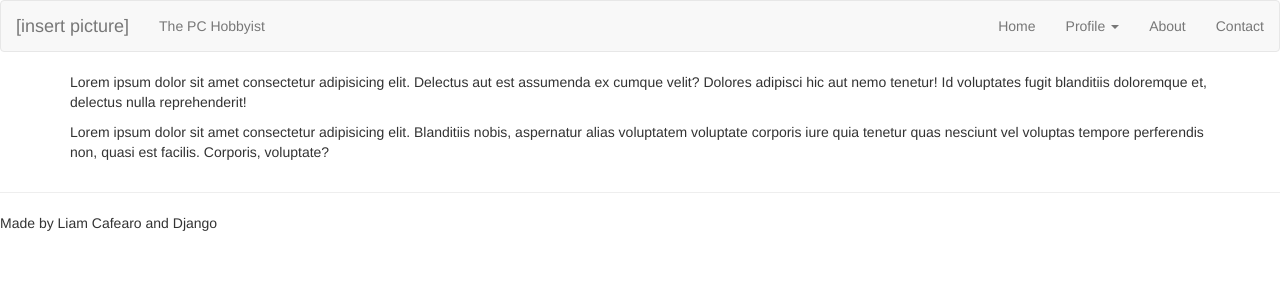
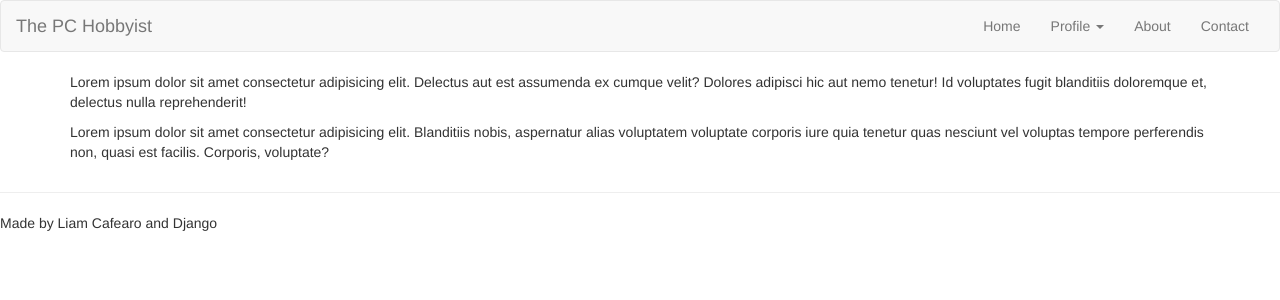
Before and after one commit to liam-cafearo/the_pc_hobbyist, a Django app: page / in a window 1280 px wide. Shown: the top 300 px of the page. Run offline with Django 3.2, Linux system fonts and the light colour scheme; some libraries are stand-ins or nearby versions.

Commit message:
made navbar collapsable

```diff
--- a/templates/base.html
+++ b/templates/base.html
@@ -15,8 +15,14 @@
     <nav class="navbar navbar-default">
         <div class="container-fluid">
             <div class="navbar-header">
-                <a class="navbar-brand" href="#">[insert picture]</a>
+                <button type="button" class="navbar-toggle" data-toggle="collapse" data-target="#collapsing-navbar">
+                    <span class="icon-bar"></span>
+                    <span class="icon-bar"></span>
+                    <span class="icon-bar"></span>
+                </button>
+                <a class="navbar-brand" href="#">The PC Hobbyist</a>
             </div>
+            <div class="collapse navbar-collapse" id="collapsing-navbar">
                 <ul class="nav navbar-nav navbar-right">
                     <li><a href="#">Home</a></li>
                     <li class="dropdown">
@@ -31,7 +37,7 @@
                     <li><a href="#">About</a></li>
                     <li><a href="#">Contact</a></li>
                 </ul>
-            <p class="navbar-text">The PC Hobbyist</p>
+            </div>
         </div>
     </nav>
     {% if messages %}
```
Lines whose indentation alone changed are shown as unchanged.
